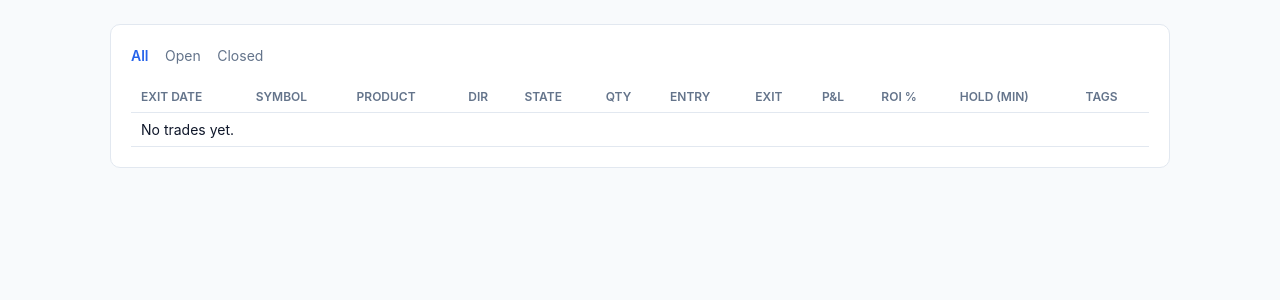
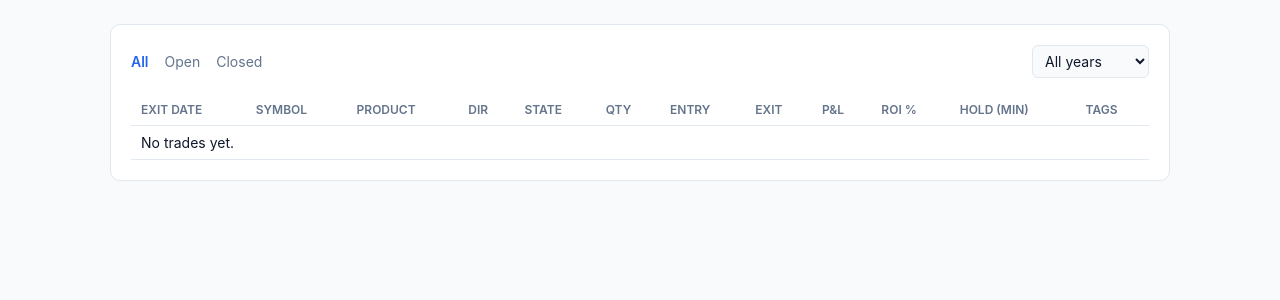
Before and after one commit to sapanz/auto-trading-journal, a FastAPI app: page /positions in a window 1280 px wide. Shown: the part 50-350 px from the top of the page. Run offline with FastAPI, Linux system fonts and the light colour scheme.

Commit message:
Add FY filter to Trades page and an admin data-reset endpoint (#9)
- website/app/fy.py: Indian financial year (Apr-Mar) helpers.
- /positions now takes an fy query param (e.g. ?fy=2025-26), filtering
  on the matched position's exit date (or entry date if still open). A
  dropdown of financial years actually present in the data is generated
  and preserved alongside the existing state/product filters.
- DELETE /api/trades: API-key-protected full reset (trades, positions,
  insights) — clears the association tables first since bulk
  Query.delete() doesn't cascade through them. For clearing test data
  and before clean re-imports; no undo.

Verified locally: trades spanning two financial years correctly bucket
under their own FY, the dropdown lists both, and the reset endpoint
actually clears everything (including a check that a plain Query.delete()
would have violated FK constraints without the explicit association-table
cleanup).


Claude-Session: https://claude.ai/code/session_016hrMXvqbENCRLYEnT51vzi

Co-authored-by: Claude <noreply@anthropic.com>

```diff
--- a/website/app/main.py
+++ b/website/app/main.py
@@ -12,6 +12,7 @@ from sqlalchemy.orm import Session
 
 from . import models, schemas
 from .database import Base, engine, get_db
+from .fy import fy_bounds, fy_options
 from .insights import generate_weekly_insight
 from .matching import ingest_trades
 
@@ -45,6 +46,22 @@ def api_ingest_trades(
 ):
     result = ingest_trades(db, [t.to_dict() for t in payload.trades])
     return JSONResponse(result)
+
+
+@app.delete("/api/trades")
+def api_reset_all_data(db: Session = Depends(get_db), _=Depends(check_api_key)):
+    """Wipe every trade/position/insight (tags are kept, they're just labels).
+    Meant for clearing test data or resetting before a clean re-import —
+    there is no undo. Association tables are cleared explicitly first since
+    bulk Query.delete() doesn't cascade through them."""
+    db.execute(models.position_tags.delete())
+    db.execute(models.position_entry_trades.delete())
+    db.execute(models.position_exit_trades.delete())
+    db.query(models.Position).delete()
+    db.query(models.Trade).delete()
+    db.query(models.Insight).delete()
+    db.commit()
+    return JSONResponse({"status": "reset"})
 
 
 @app.get("/")
@@ -91,18 +108,33 @@ def dashboard(request: Request, db: Session = Depends(get_db)):
 
 
 @app.get("/positions")
-def positions_list(request: Request, db: Session = Depends(get_db), state: str | None = None, product: str | None = None):
-    order_key = func.coalesce(models.Position.exit_time, models.Position.entry_time)
-    query = db.query(models.Position).order_by(order_key.desc())
+def positions_list(
+    request: Request,
+    db: Session = Depends(get_db),
+    state: str | None = None,
+    product: str | None = None,
+    fy: str | None = None,
+):
+    order_col = func.coalesce(models.Position.exit_date, models.Position.entry_date)
+    query = db.query(models.Position).order_by(
+        func.coalesce(models.Position.exit_time, models.Position.entry_time).desc()
+    )
     if state in ("open", "closed"):
         query = query.filter(models.Position.state == state)
     if product in ("CNC", "MIS", "NRML"):
         query = query.filter(models.Position.product == product)
-    positions = query.limit(300).all()
+    if fy:
+        fy_start, fy_end = fy_bounds(fy)
+        query = query.filter(order_col >= fy_start, order_col <= fy_end)
+    positions = query.limit(500).all()
+
+    bounds = db.query(func.min(order_col), func.max(order_col)).one()
+    available_fys = fy_options(bounds[0], bounds[1])
+
     return templates.TemplateResponse(
         request,
         "positions.html",
-        {"positions": positions, "state": state, "product": product},
+        {"positions": positions, "state": state, "product": product, "fy": fy, "available_fys": available_fys},
     )
 
 
--- a/website/app/static/style.css
+++ b/website/app/static/style.css
@@ -102,9 +102,14 @@ nav a:hover { color: var(--accent); }
 .tag-scalp { background: rgba(37, 99, 235, .15); color: var(--accent); }
 .tag-revenge { background: rgba(234, 88, 12, .15); color: #ea580c; }
 
-.filters { margin-bottom: 16px; }
+.filters { margin-bottom: 16px; display: flex; align-items: center; flex-wrap: wrap; gap: 4px; }
 .filters a { margin-right: 12px; color: var(--muted); text-decoration: none; font-size: 14px; }
 .filters a.active { color: var(--accent); font-weight: 600; }
+.fy-form { margin-left: auto; }
+.fy-form select {
+  background: var(--bg); color: var(--text); border: 1px solid var(--border);
+  border-radius: 6px; padding: 6px 8px; font-size: 14px; font-family: inherit;
+}
 
 .detail-grid {
   display: grid;
--- a/website/app/templates/positions.html
+++ b/website/app/templates/positions.html
@@ -3,9 +3,20 @@
 {% block content %}
 <section class="panel">
   <div class="filters">
-    <a href="/positions" class="{{ 'active' if not state else '' }}">All</a>
-    <a href="/positions?state=open" class="{{ 'active' if state == 'open' else '' }}">Open</a>
-    <a href="/positions?state=closed" class="{{ 'active' if state == 'closed' else '' }}">Closed</a>
+    <a href="/positions{{ '?fy=' ~ fy if fy }}" class="{{ 'active' if not state else '' }}">All</a>
+    <a href="/positions?state=open{{ '&fy=' ~ fy if fy }}" class="{{ 'active' if state == 'open' else '' }}">Open</a>
+    <a href="/positions?state=closed{{ '&fy=' ~ fy if fy }}" class="{{ 'active' if state == 'closed' else '' }}">Closed</a>
+
+    <form method="get" action="/positions" class="fy-form">
+      {% if state %}<input type="hidden" name="state" value="{{ state }}">{% endif %}
+      {% if product %}<input type="hidden" name="product" value="{{ product }}">{% endif %}
+      <select name="fy" onchange="this.form.submit()">
+        <option value="">All years</option>
+        {% for f in available_fys %}
+        <option value="{{ f }}" {{ 'selected' if fy == f else '' }}>FY {{ f }}</option>
+        {% endfor %}
+      </select>
+    </form>
   </div>
   <table class="data-table">
     <thead>
```
Also changed, not shown: website/app/fy.py (added, +22 -0 lines).
